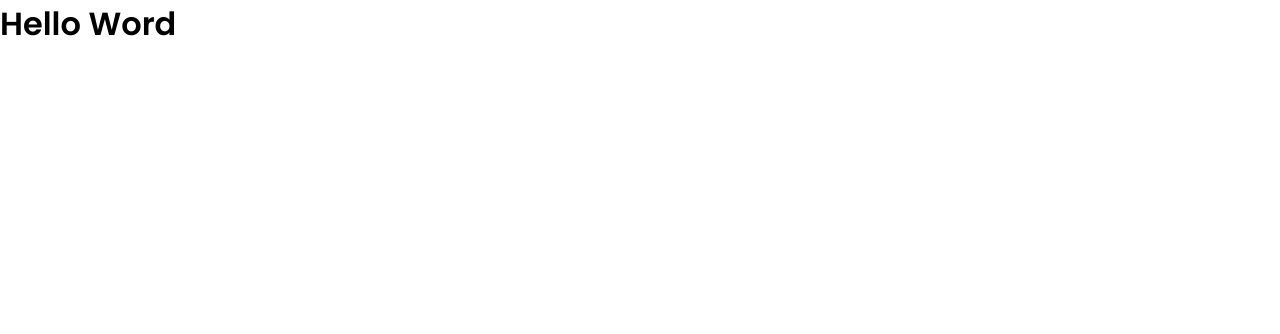
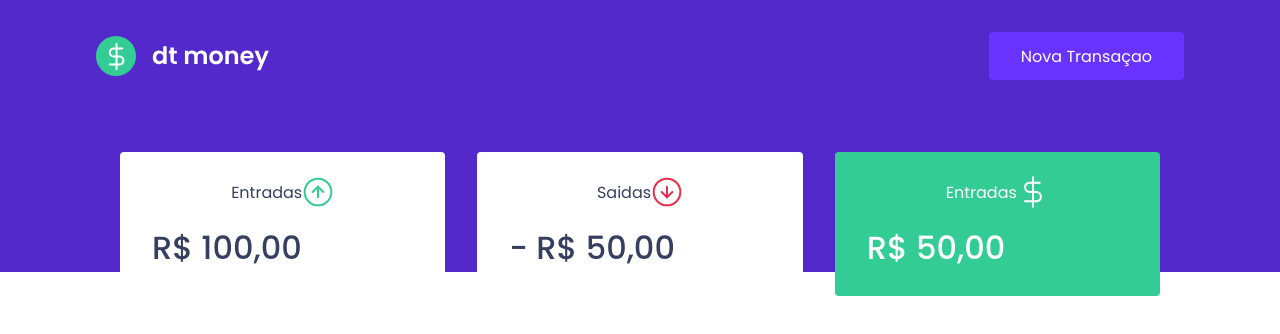
Before and after one commit to IgorGamantino/Dt-Money-ReactJs, a React (Create React App) app: page / in a window 1280 px wide. Shown: the top 334 px of the page. Built offline with nearby package versions, Linux system fonts and the light colour scheme.

Commit message:
Summary Dashboard

```diff
--- a/public/index.html
+++ b/public/index.html
@@ -6,7 +6,7 @@
     <meta charset="utf-8" />
     <meta name="viewport" content="width=device-width, initial-scale=1" />
 
-    <link href="https://fonts.googleapis.com/css2?family=Poppins:wght@400;600&display=swap" rel="stylesheet">
+    <link href="https://fonts.googleapis.com/css2?family=Poppins:wght@400;500;600&display=swap" rel="stylesheet">
 
     <link rel="shortcut icon" href="favicon.png" type="image/png">
 
--- a/src/App.tsx
+++ b/src/App.tsx
@@ -1,9 +1,14 @@
+import {Header} from './components/Header';
+import {Dashboard} from './components/Dashboard';
+
 import {GlobalStyle} from './styles/global';
 export function App() {
   return (
-    <div className="App">
-        <h1>Hello Word</h1>
-        <GlobalStyle />
-    </div>
+    <>
+      <Header />
+
+      <Dashboard />
+      <GlobalStyle />
+    </>
   );
 }
--- /dev/null
+++ b/src/components/Dashboard/index.tsx
@@ -0,0 +1,10 @@
+import {Summary} from '../Summary'
+import {Container} from './styles';
+
+export function Dashboard () {
+  return (
+     <Container>
+       <Summary />
+       </Container>
+  )
+}
--- /dev/null
+++ b/src/components/Dashboard/styles.ts
@@ -0,0 +1,7 @@
+import styled from 'styled-components';
+
+export const Container = styled.main `
+  max-width: 1120px;
+  margin: 0 auto;
+  padding: 2.5rem
+`;
--- /dev/null
+++ b/src/components/Header/index.tsx
@@ -0,0 +1,16 @@
+import logo from '../../assets/logo.svg'
+
+import {Container, Content} from './styles';
+
+export function Header() {
+  return (
+    <Container>
+      <Content>
+        <img src={logo} alt='dt money' />
+        <button type='button'>Nova Transaçao</button>
+
+      </Content>
+
+    </Container>
+  )
+}
--- /dev/null
+++ b/src/components/Header/styles.ts
@@ -0,0 +1,31 @@
+import styled from 'styled-components'
+
+export const Container = styled.header `
+background-color: var(--blue);
+`;
+
+export const Content =  styled.div`
+  max-width: 1120px;
+  margin: 0 auto;
+
+  padding: 2rem 1rem 12rem;
+  display: flex;
+  align-items: center;
+  justify-content: space-between;
+
+  button {
+    font-size: 1rem;
+    color: #fff;
+    background: var(--blue-light);
+    border: 0;
+    padding: 0 2rem;
+    border-radius: 0.25rem;
+    height: 3rem;
+
+    transition: filter 0.2s;
+
+    &:hover {
+      filter: brightness(0.9);
+    }
+  }
+`;
--- /dev/null
+++ b/src/components/Summary/index.tsx
@@ -0,0 +1,31 @@
+import incomeImg from '../../assets/income.svg'
+import outcomeImg from '../../assets/outcome.svg'
+import totalImg from '../../assets/total.svg'
+import {Container} from './styles'
+export function Summary() {
+  return (
+    <Container>
+      <div>
+        <header>
+          <p>Entradas </p>
+          <img src={incomeImg} alt="Entradas"/>
+          </header>
+          <strong>R$ 100,00</strong>
+      </div>
+      <div>
+        <header>
+          <p>Saidas </p>
+          <img src={outcomeImg} alt="Saidas"/>
+          </header>
+          <strong>- R$ 50,00</strong>
+      </div>
+      <div className="highlight-background">
+        <header >
+          <p>Entradas </p>
+          <img src={totalImg} alt="Total"/>
+          </header>
+          <strong>R$ 50,00</strong>
+      </div>
+    </Container>
+  )
+}
--- /dev/null
+++ b/src/components/Summary/styles.ts
@@ -0,0 +1,36 @@
+import styled from 'styled-components'
+
+export const Container = styled.div`
+  display: grid;
+  grid-template-columns: repeat(3,1fr);
+  gap: 2rem;
+  margin-top: -10rem;
+
+  div {
+    background: var(--shape);
+    padding: 1.5rem 2rem;
+    border-radius: 0.25rem;
+    color: var(--text-title);
+
+    header {
+      display:flex;
+      align-items: center;
+      justify-content: center;
+    }
+
+    strong {
+      display: block;
+      margin-top: 1rem;
+      font-size: 2rem;
+      font-weight: 500;
+      line-height: 3rem;
+    }
+
+    &.highlight-background {
+      background: var(--green);
+      color: #fff;
+    }
+
+  }
+
+`;
--- a/src/styles/global.ts
+++ b/src/styles/global.ts
@@ -4,6 +4,7 @@ export const GlobalStyle = createGlobalStyle`
   :root {
     --background: #f0f2f5;
     --red: #E52e4d;
+    --green: #33cc95;
     --blue: #5429cc;
 
     --blue-light: #6933FF;
```
